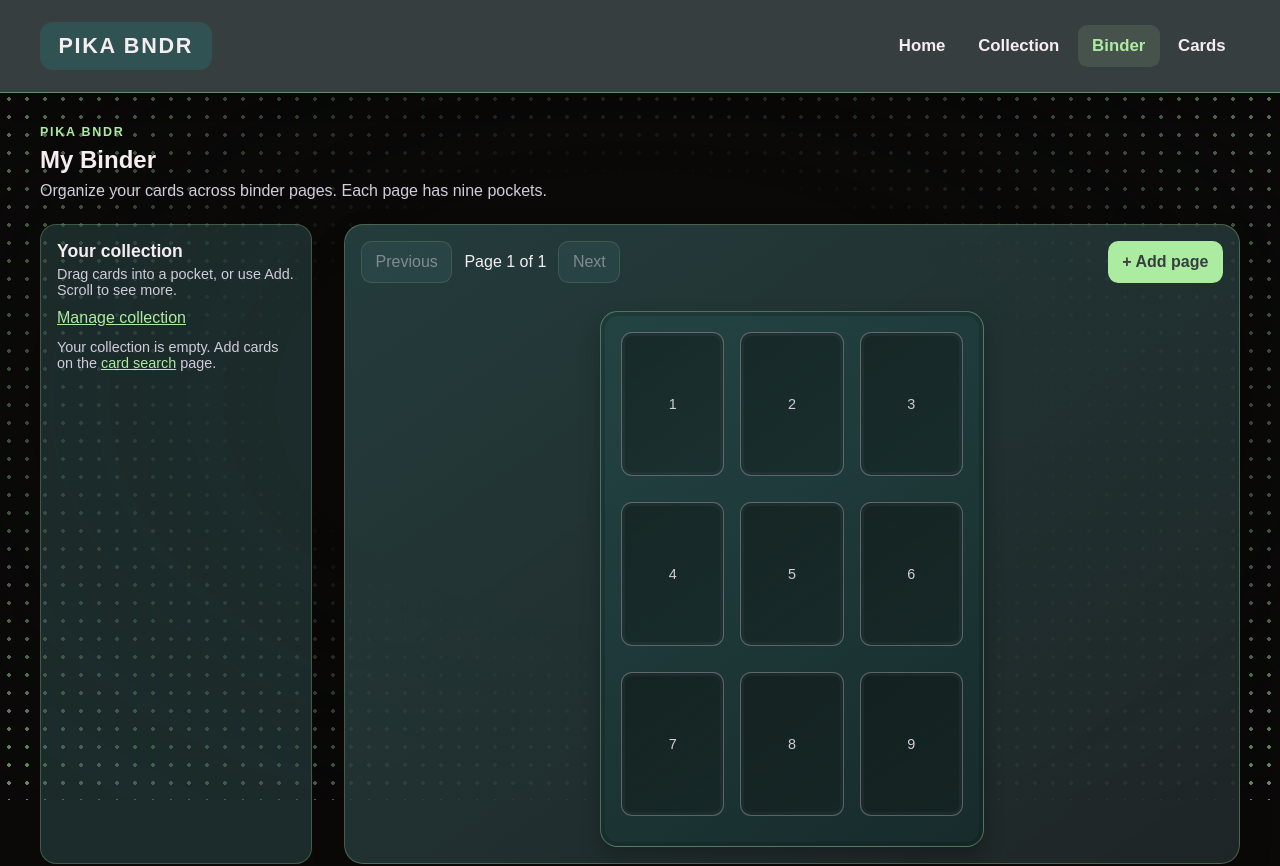
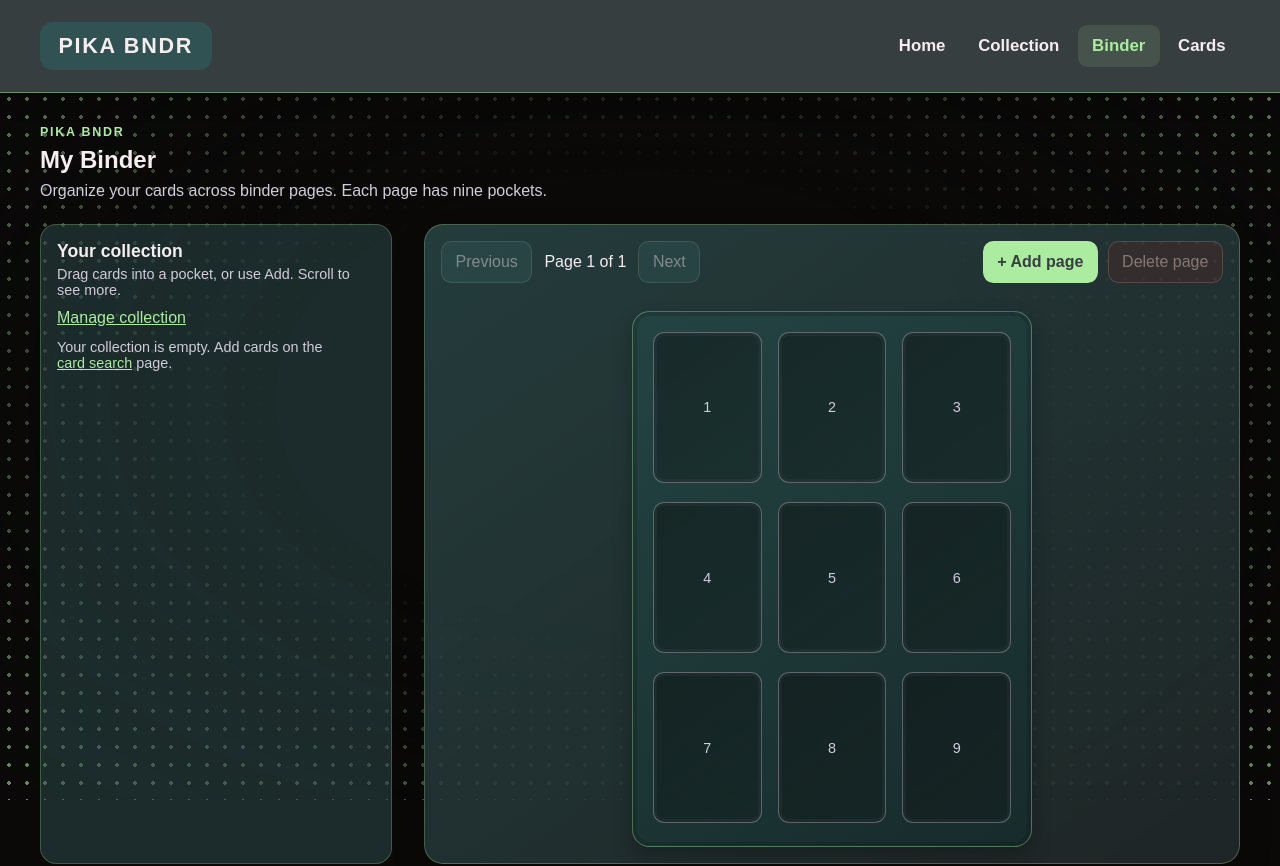
Before and after one commit to Brian767/Poke-Binder, a React (Vite) app: page /binder in a window 1280 px wide. Shown: the top 866 px of the page. Built offline with nearby package versions, Linux system fonts and the light colour scheme.

Commit message:
fixed width of binder page

```diff
--- a/package.json
+++ b/package.json
@@ -10,6 +10,7 @@
     "preview": "vite preview"
   },
   "dependencies": {
+    "html-to-image": "^1.11.13",
     "react": "^19.3.1",
     "react-dom": "^19.3.1",
     "react-router": "^8.5.1"
--- a/src/App.css
+++ b/src/App.css
@@ -677,6 +677,12 @@
   margin-bottom: 1rem;
 }
 
+.binder-toolbar-actions {
+  display: flex;
+  align-items: center;
+  gap: 0.6rem;
+}
+
 .binder-display {
   display: grid;
   min-height: 0;
@@ -718,11 +724,27 @@
   font-weight: 700;
 }
 
+.binder-delete-page {
+  min-height: 2.6rem;
+  padding: 0.55rem 0.85rem;
+  border: 1px solid rgb(255 180 169 / 45%);
+  border-radius: 0.65rem;
+  background: rgb(92 36 39 / 70%);
+  color: #ffcbc3;
+  font: inherit;
+  cursor: pointer;
+}
+
+.binder-delete-page:disabled {
+  opacity: 0.45;
+  cursor: not-allowed;
+}
+
 .binder-grid {
   display: grid;
   grid-template-columns: repeat(3, minmax(0, 1fr));
   grid-template-rows: repeat(3, minmax(0, 1fr));
-  width: min(100%, 32rem, 48dvh);
+  width: min(100%, 34.5rem, 50dvh);
   aspect-ratio: 5 / 7;
   max-height: 100%;
   box-sizing: border-box;
@@ -846,6 +868,26 @@
 }
 
 @media (min-width: 481px) and (max-width: 760px) {
+  .binder-tray-grid {
+    grid-template-columns: repeat(4, minmax(0, 1fr));
+  }
+}
+
+@media (min-width: 1100px) {
+  .binder-workspace {
+    grid-template-columns: minmax(20rem, 22rem) minmax(0, 1fr);
+  }
+
+  .binder-tray-grid {
+    grid-template-columns: repeat(3, minmax(0, 1fr));
+  }
+}
+
+@media (min-width: 1600px) {
+  .binder-workspace {
+    grid-template-columns: minmax(24rem, 27rem) minmax(0, 1fr);
+  }
+
   .binder-tray-grid {
     grid-template-columns: repeat(4, minmax(0, 1fr));
   }
--- a/src/pages/Binder.jsx
+++ b/src/pages/Binder.jsx
@@ -62,6 +62,20 @@ export default function Binder() {
   function addPage() {
     const nextPages = [...pages, EMPTY_PAGE()];
     if (savePages(nextPages)) setCurrentPage(nextPages.length - 1);
+  }
+
+  function deleteCurrentPage() {
+    if (pages.length <= 1) return;
+    const pageNumber = currentPage + 1;
+    if (!window.confirm(`Delete binder page ${pageNumber}? Cards on it will return to your collection.`)) {
+      return;
+    }
+
+    const nextPages = pages.filter((_, index) => index !== currentPage);
+    if (savePages(nextPages)) {
+      setCurrentPage(Math.min(currentPage, nextPages.length - 1));
+      setSelectedPocket(null);
+    }
   }
 
   function updatePocket(pageIndex, pocketIndex, card) {
@@ -211,9 +225,19 @@ export default function Binder() {
                 Next
               </button>
             </div>
-            <button className="binder-add-page" type="button" onClick={addPage}>
-              + Add page
-            </button>
+            <div className="binder-toolbar-actions">
+              <button className="binder-add-page" type="button" onClick={addPage}>
+                + Add page
+              </button>
+              <button
+                className="binder-delete-page"
+                type="button"
+                onClick={deleteCurrentPage}
+                disabled={pages.length <= 1}
+              >
+                Delete page
+              </button>
+            </div>
           </div>
 
           {storageError && <p className="binder-storage-error" role="alert">{storageError}</p>}
```
Also changed, not shown: 1 other file (tests, documents, lock files or other folders).
